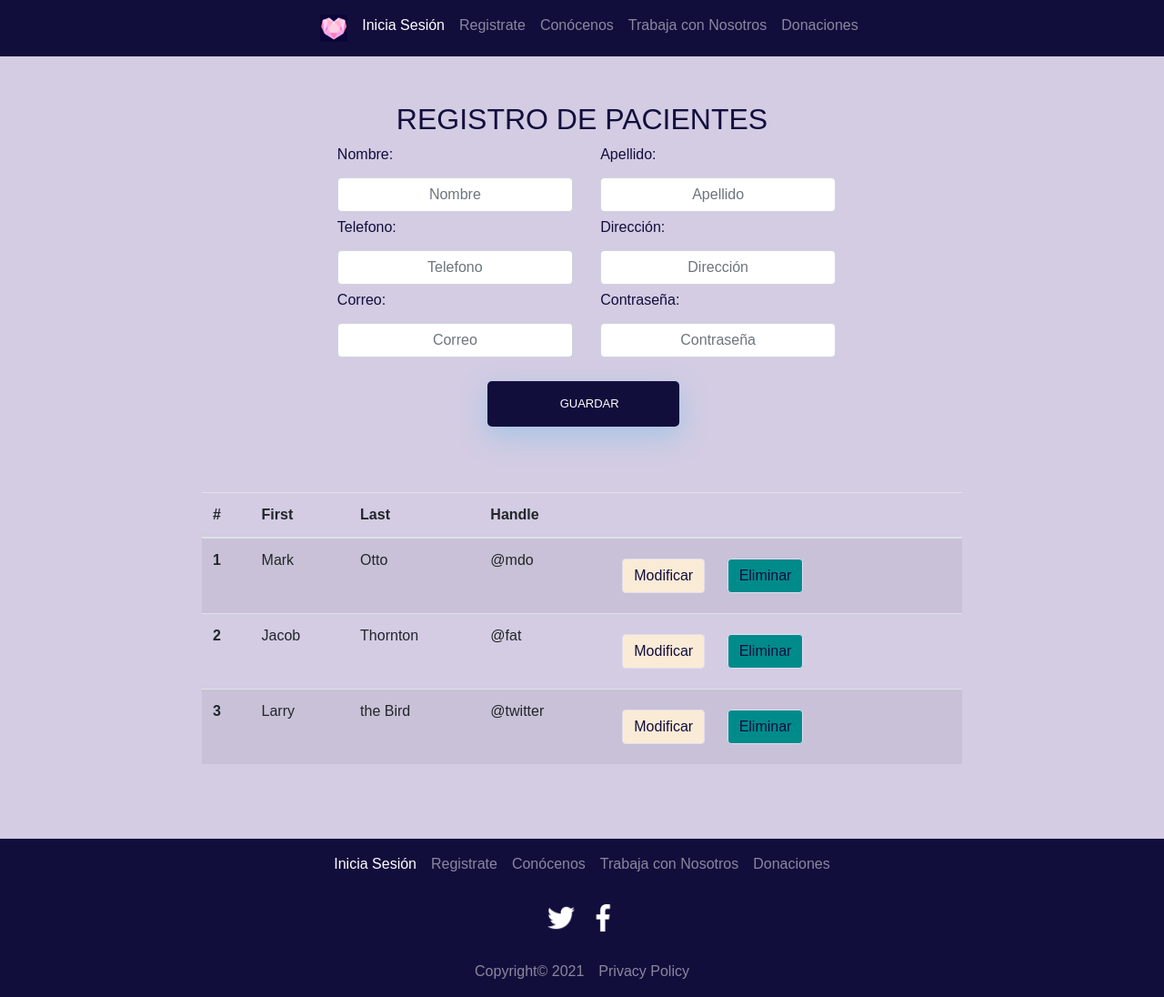
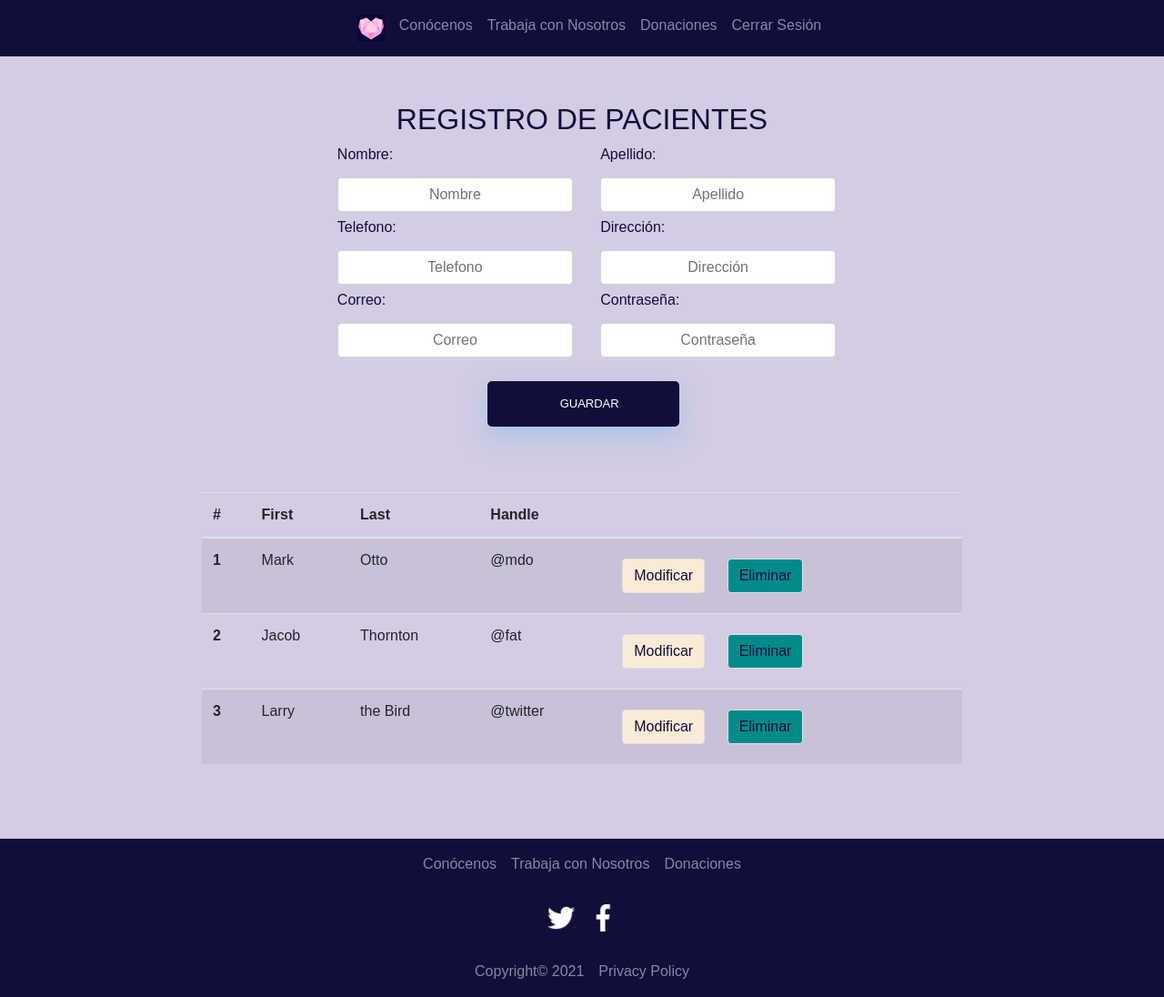
Before and after one commit to MJBM2706/koe, a PHP site: page /vista/admin/inicio.php in a window 1280 px wide. Shown: the whole page at 91% size. Run offline with PHP 8.4, Linux system fonts and the light colour scheme.

Commit message:
Majo - actualización de rutas

```diff
--- a/vista/admin/inicio.php
+++ b/vista/admin/inicio.php
@@ -14,7 +14,7 @@
 </head>
 <body>
 <header>
-    <nav class="navbar navbar-expand-sm navbar-dark bg-primary" >
+    <nav class="navbar navbar-expand-sm navbar-dark bg-primary">
       <a class="navbar-brand" href="#"></a>
       <button class="navbar-toggler" type="button" data-toggle="collapse" data-target="#collapsibleNavbar">
         <span class="navbar-toggler-icon"></span>
@@ -22,22 +22,19 @@
       <div class="collapse navbar-collapse  justify-content-center" id="collapsibleNavbar">
         <ul class="navbar-nav ">
           <li class="nav-item">
-              <a class="nav-link" href="../index.php"><img src="../../icons/koe.png" alt="Logo" width="30px"></a>
+            <a class="nav-link" href="../../index.php"><img src="../../icons/koe.png" alt="Logo" width="30px"></a>
           </li>
           <li class="nav-item">
-            <a class="active nav-link" href="#">Inicia Sesión</a>
+            <a class="nav-link" href="../conocenos_log.php">Conócenos</a>
           </li>
           <li class="nav-item">
-            <a class="nav-link" href="registro.vista.php">Registrate</a>
+            <a class="nav-link" href="../trabaja_con_nosotros_log.php">Trabaja con Nosotros</a>
           </li>
           <li class="nav-item">
-            <a class="nav-link" href="conocenos.vista.php">Conócenos</a>
+            <a class="nav-link" href="../donaciones_log.php">Donaciones</a>
           </li>
           <li class="nav-item">
-            <a class="nav-link" href="trabajaConNosotros.vista.php">Trabaja con Nosotros</a>
-          </li>
-          <li class="nav-item">
-            <a class="nav-link" href="donaciones.vista.php">Donaciones</a>
+            <a class="nav-link" href="../../controlador/cerrar.php">Cerrar Sesión</a>
           </li>
         </ul>
       </div>
@@ -45,7 +42,6 @@
   </header>
  <div class="wrapper fadeInDown">
      <form style="width: 70%;">
-     <!-- HACER VISIBLE ESTE CONTENEDOR, SÍ EL PERFIL ES ADMINISTRADOR -->
     <div id="editarRegistros">
         <div class="container">
             <div class="row justify-content-center P-3">
@@ -145,28 +141,20 @@
 <!-- PIE -->
 <footer>
     <div class="footer">
-        <nav class="navbar navbar-expand-sm navbar-dark bg-primary justify-content-center" >
-
-
+      <nav class="navbar navbar-expand-sm navbar-dark bg-primary justify-content-center">
         <ul class="navbar-nav ">
           <li class="nav-item">
-              <a class="active nav-link" href="#">Inicia Sesión</a>
+            <a class="nav-link" href="../conocenos_log.php">Conócenos</a>
           </li>
           <li class="nav-item">
-              <a class="nav-link" href="../controlador/RegistroController.php">Registrate</a>
+            <a class="nav-link" href="../trabaja_con_nosotros_log.php">Trabaja con Nosotros</a>
           </li>
           <li class="nav-item">
-              <a class="nav-link" href="conocenos.vista.php">Conócenos</a>
-            </li>
-            <li class="nav-item">
-              <a class="nav-link" href="trabajaConNosotros.vista.php">Trabaja con Nosotros</a>
-            </li>
-            <li class="nav-item">
-              <a class="nav-link" href="donaciones.vista.php">Donaciones</a>
+            <a class="nav-link" href="../donaciones_log.php">Donaciones</a>
           </li>
         </ul>
       </nav>
-        <nav class="navbar navbar-expand-sm navbar-dark bg-primary justify-content-center" >
+      <nav class="navbar navbar-expand-sm navbar-dark bg-primary justify-content-center">
         <ul class="navbar-nav ">
           <li class="nav-item">
             <a class="nav-link" href="#"><img src="../../icons/twitter.png" alt="Twitter" width="30px"></a>
@@ -176,7 +164,7 @@
           </li>
         </ul>
       </nav>
-        <nav class="navbar navbar-expand-sm navbar-dark bg-primary justify-content-center" >
+      <nav class="navbar navbar-expand-sm navbar-dark bg-primary justify-content-center">
         <ul class="navbar-nav ">
           <li class="nav-item">
             <a class="nav-link" href="#">Copyright© 2021</a>
```
Also changed, not shown: modelo/Coche.php (deleted, +0 -70 lines). Lines whose indentation alone changed are shown as unchanged.
